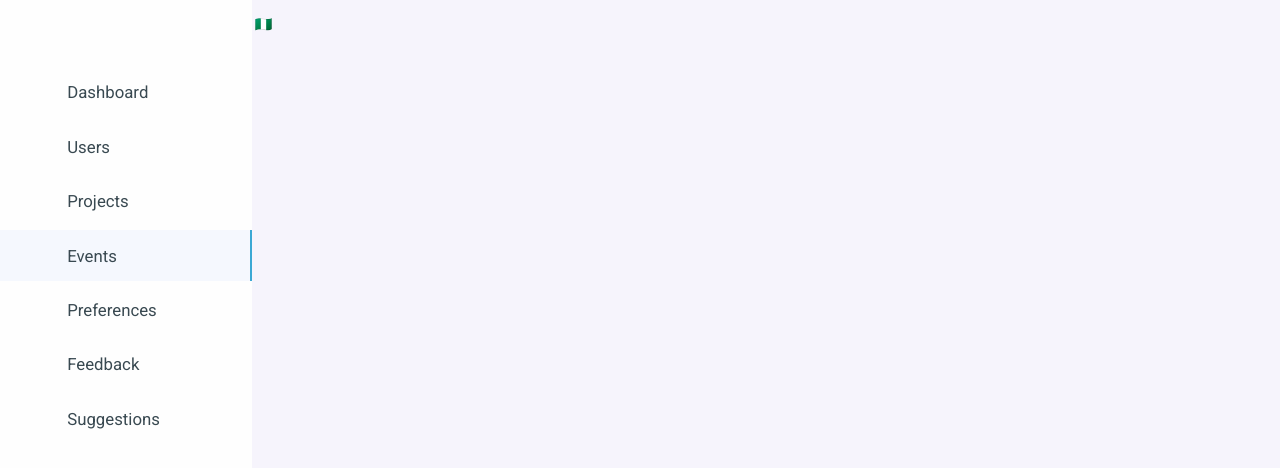
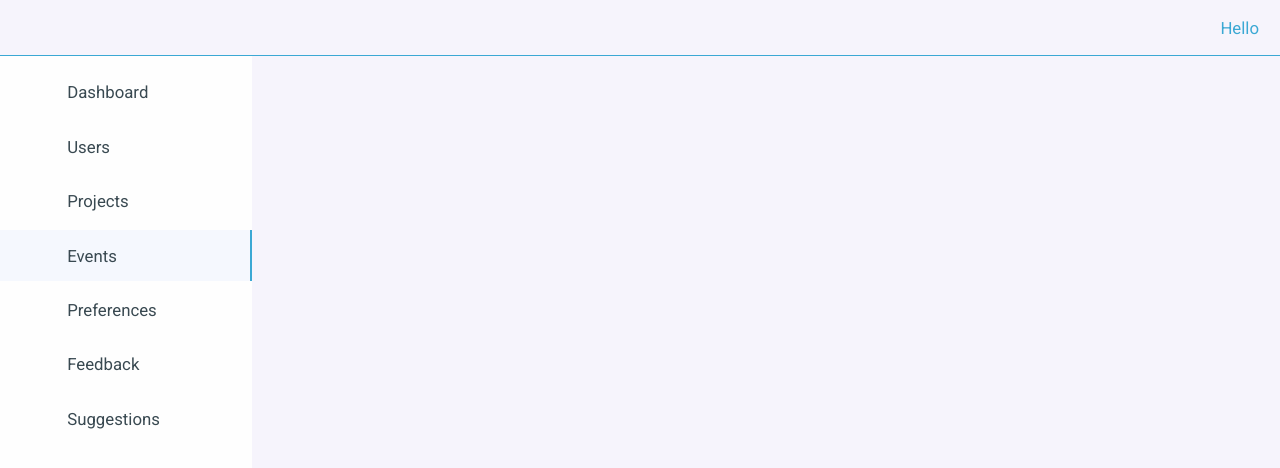
Before and after one commit to AbuMahir980/react-dashboard, a React (Vite) app: page /dashboard in a window 1280 px wide. Shown: the top 468 px of the page. Built offline with nearby package versions, Linux system fonts and the light colour scheme.

Commit message:
Add styling to header component

```diff
--- a/src/components/Dashboard/components/Header.jsx
+++ b/src/components/Dashboard/components/Header.jsx
@@ -1,3 +1,5 @@
+import '../../../css/header.css'
+
 const Header = () => {
     return(
         <>
--- /dev/null
+++ b/src/css/header.css
@@ -0,0 +1,23 @@
+.header {
+    z-index: 2;
+    position: fixed;
+    top: 0;
+    left: 0;
+    width: 100%;
+    height: 4em;
+    background-color: #f6f4fc;
+    display: flex;
+    align-items: center;
+    justify-content: space-between;
+    padding: 1.5em;
+    border-bottom: 1px solid #3ba8d4;
+}
+
+.header-user {
+    font-size: 1.2em;
+    color: #3ba8d4;
+}
+
+.header-user > i {
+    padding-right: 10px;
+}
```
